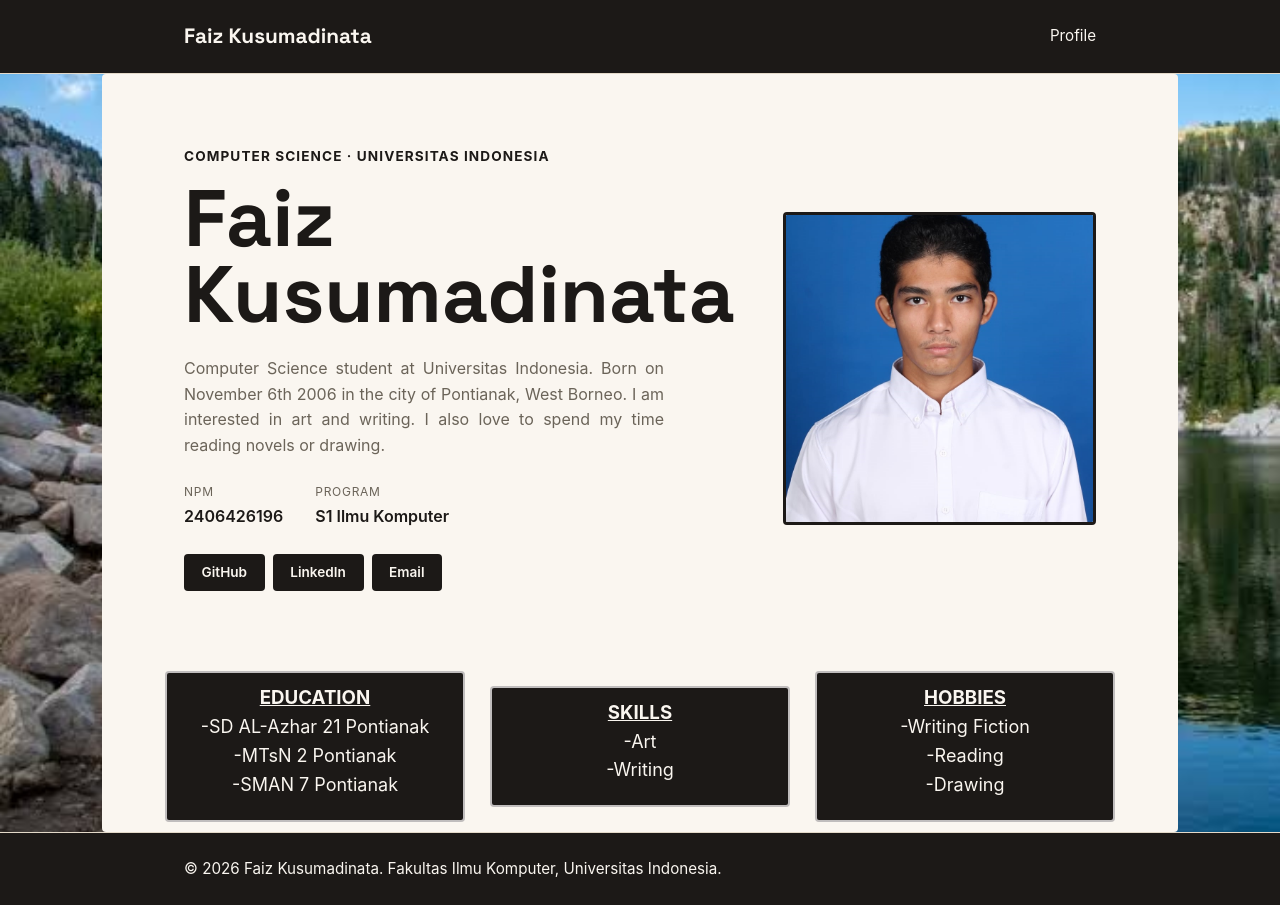
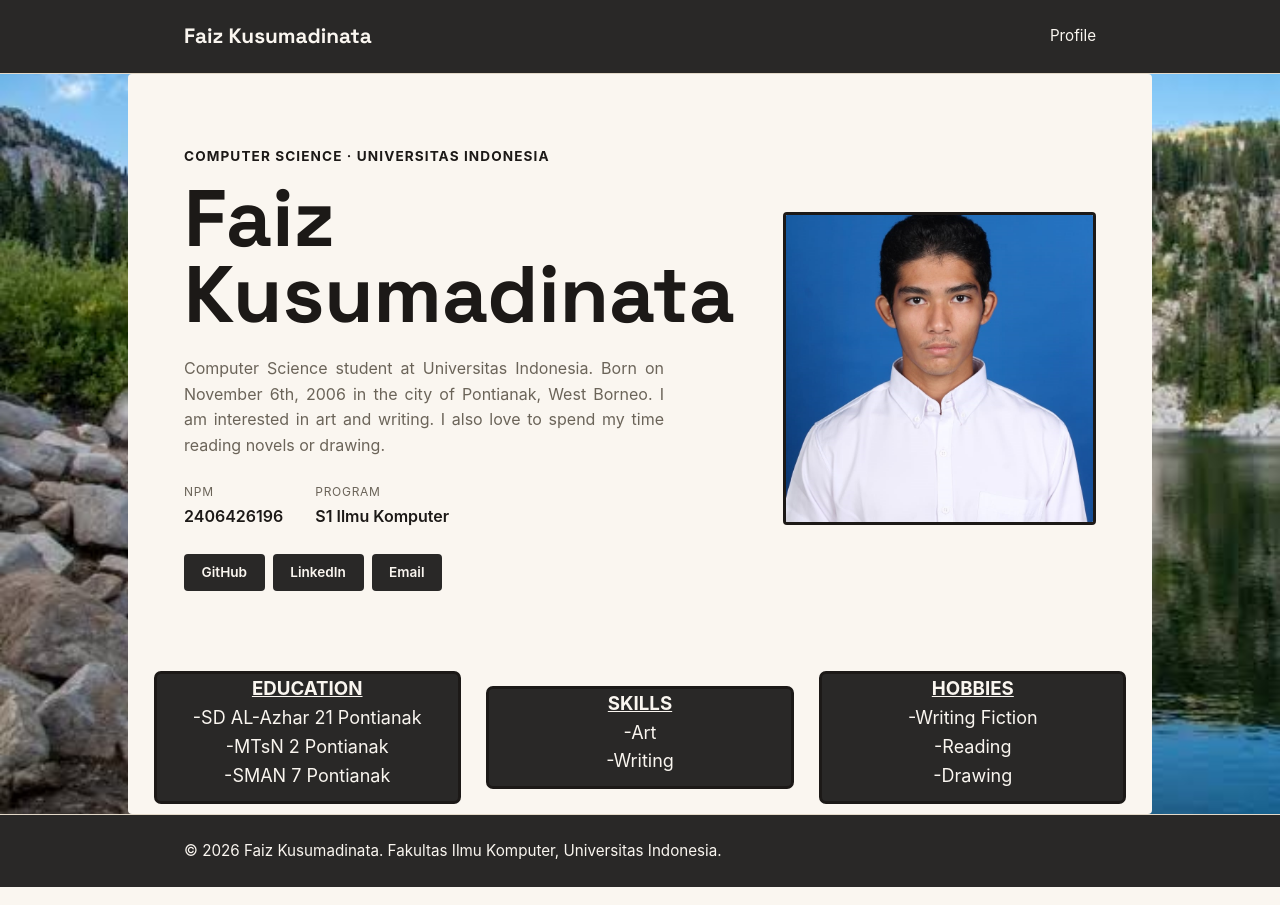
Before and after one commit to FaizKusumadinata/myportofolio, a Python web app: template templates/index.html in a window 1280 px wide. Run offline with Jinja, Linux system fonts and the light colour scheme; the template is opened without the code that fills it, so the values that code supplies are empty.

Commit message:
README update and slight decorative changes

```diff
--- a/static/css/style.css
+++ b/static/css/style.css
@@ -7,10 +7,9 @@
 :root {
     --ink: #1c1917;
     --paper: #faf6f0;
-    --accent: #d95d39;
-    --accent-dark: #a8442a;
     --line: #e3d9c9;
     --text-muted: #6b6459;
+    --background-black:#292827;
     --gray: #c0bdbd;
     --radius: 4px;
 }
@@ -31,8 +30,8 @@ main {
     border-color: #1c1917;
     background-color: var(--paper);
     border-radius: var(--radius);
-    margin-left: 8%;
-    margin-right: 8%;
+    margin-left: 10%;
+    margin-right: 10%;
 }
 
 h1, .brand {
@@ -46,7 +45,7 @@ h1, .brand {
 }
 
 .site-header {
-    background-color: var(--ink);
+    background-color: var(--background-black);
     border-bottom: 1px solid var(--line);
 }
 
@@ -149,7 +148,7 @@ h1, .brand {
     font-weight: 600;
     text-decoration: none;
     color: var(--paper);
-    background-color: var(--ink);
+    background-color: var(--background-black);
     border-radius: var(--radius);
     padding: 0.5rem 1.1rem;
     transition: background-color 0.2s ease;
@@ -187,7 +186,7 @@ h1, .brand {
 .site-footer {
     padding: 1.5rem;
     color: var(--paper);
-    background-color: var(--ink);
+    background-color: var(--background-black);
     font-size: 0.95rem;
     border-top: 1px solid var(--line);
 }
@@ -212,7 +211,6 @@ h1, .brand {
 
 /*Personal Details Section Flexbox container*/
 .detail-container{
-    max-width: 1000px;
     margin:25px;
     margin:auto;
     display:flex;
@@ -222,13 +220,12 @@ h1, .brand {
 }
 /*Personal Detail Flexbox*/
 .personal-details {
-    background-color: var(--ink);
-    padding:10px;
+    background-color: var(--background-black);
     width:30%;
     height: auto;
     object-fit: cover;
-    border-radius: var(--radius);
-    border: 2px solid var(--gray);
+    border-radius: 7px;
+    border: 3px solid var(--ink);
     margin-bottom: 10px;
 }
 /*Personal Detail title and content*/
--- a/templates/index.html
+++ b/templates/index.html
@@ -31,7 +31,7 @@
                     <img class="avatar" src="/static/img/PAS FOTO LATAR BIRU_FAIZ K.png" alt="Photo of Faiz">
                 </div>
                 <div class="hero-details">
-                    <p class="bio">Computer Science student at Universitas Indonesia. Born on November 6th 2006 in the city of Pontianak, West Borneo.
+                    <p class="bio">Computer Science student at Universitas Indonesia. Born on November 6th, 2006 in the city of Pontianak, West Borneo.
                         I am interested in art and writing. I also love to spend my time reading novels or drawing.
                     </p>
                     <dl class="meta-list">
```
Also changed, not shown: README.md.
